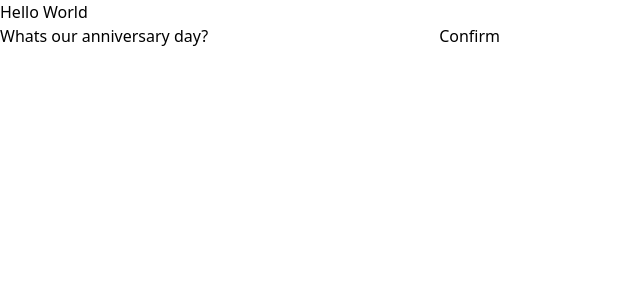
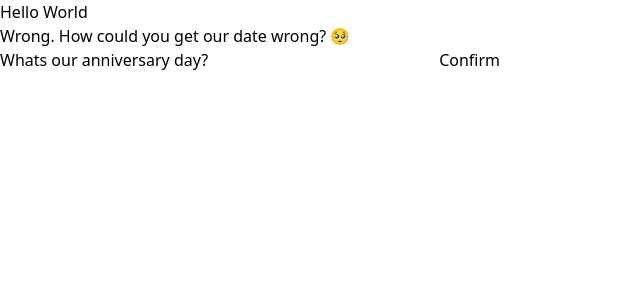
Before and after one commit to haod98/valentine, a Vue app: page / in a window 1280 px wide. Both pictures are taken after a click on the button "Confirm". Shown: the top 300 px of the page, without its empty margins (0-640 px from the left). Built offline with nearby package versions, Linux system fonts and the light colour scheme.

Commit message:
Add error message

```diff
--- a/src/views/LoginView.vue
+++ b/src/views/LoginView.vue
@@ -4,16 +4,17 @@ import {ref} from "vue";
 import {useRouter} from "vue-router";
 
 const typedPassword = ref<string>("")
+const passwordIsWrong = ref<boolean>(false)
 // Don't look at the source code for the password >:(
 const correctPassword = '100523'
 const router = useRouter()
 
 function submit() {
-  console.log(typedPassword.value)
-  console.log(correctPassword)
   if (correctPassword !== typedPassword.value) {
+    passwordIsWrong.value = true
     return
   }
+  passwordIsWrong.value = false
   router.push({name: 'question'})
 }
 
@@ -22,6 +23,8 @@ function submit() {
 
 <template>
   <div>
+    <!-- TODO: Add more error messages -->
+    <p v-if="passwordIsWrong">Wrong. How could you get our date wrong? 🥺</p>
     <label for="password">Whats our anniversary day?</label>
     <input id="password" v-model="typedPassword" class="border-2" type="password" @keydown.enter="submit">
     <button @click="submit">Confirm</button>
```
